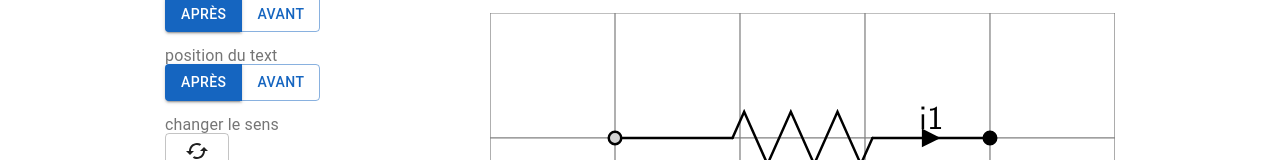
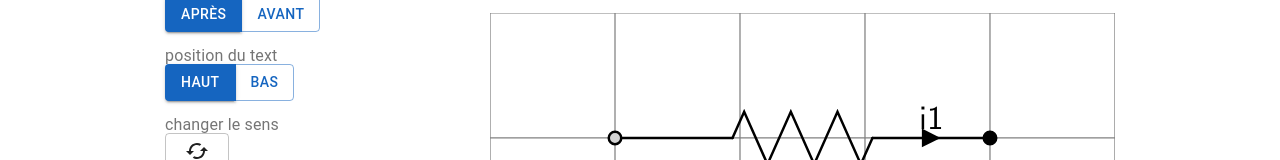
Before and after one commit to alexfauquette/physic-shem, a React (Create React App) app: page /tutorial in a window 1280 px wide. Shown: the part 161-321 px from the top of the page. Built offline with nearby package versions, Linux system fonts and the light colour scheme.

Commit message:
rename buttons

```diff
--- a/src/tutorial/currantExplanation/index.js
+++ b/src/tutorial/currantExplanation/index.js
@@ -158,13 +158,13 @@ const Explanation = () => {
             variant={isAbove ? "contained" : "outlined"}
             onClick={setCurrantYPosition(true)}
           >
-            après
+            haut
           </Button>
           <Button
             variant={!isAbove ? "contained" : "outlined"}
             onClick={setCurrantYPosition(false)}
           >
-            avant
+            bas
           </Button>
         </ButtonGroup>
 
```
